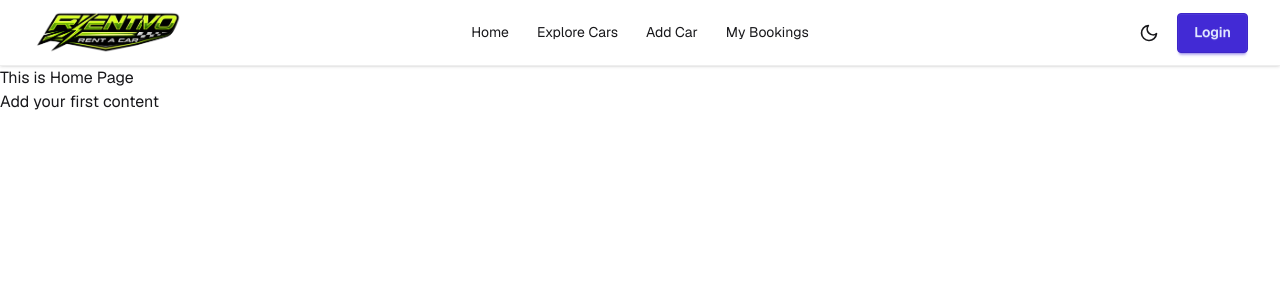
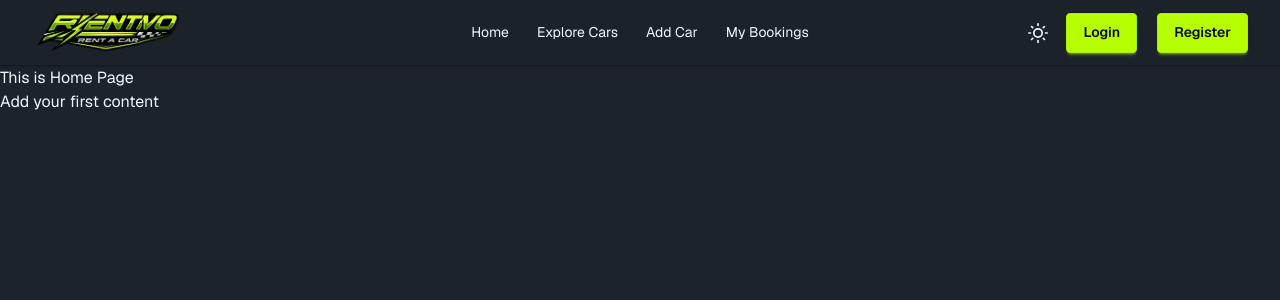
Before and after one commit to Asad-Chowdhury/rentivo_client, a Next.js app: page / in a window 1280 px wide. Shown: the top 300 px of the page. Built offline with nearby package versions, Linux system fonts and the light colour scheme.

Commit message:
Navbar completed

```diff
--- a/src/app/components/Navbar.jsx
+++ b/src/app/components/Navbar.jsx
@@ -27,6 +27,46 @@ const Logo = ({ className = "" }) => {
         <Image src={logo} alt="Rentivo" height={25} width={150} />
       </Link>
     </motion.div>
+  );
+};
+
+const ProfileDropdown = () => {
+  return (
+    <div className="dropdown dropdown-end">
+      <motion.button
+        tabIndex={0}
+        type="button"
+        className="btn btn-ghost btn-circle"
+        aria-label="Open user menu"
+        whileHover={{ scale: 1.06 }}
+        whileTap={{ scale: 0.94 }}
+      >
+        <span className="flex size-10 items-center justify-center rounded-full bg-primary text-primary-content">
+          <FiUser size={20} />
+        </span>
+      </motion.button>
+
+      <ul
+        tabIndex={0}
+        className="menu dropdown-content z-50 mt-3 w-56 rounded-box border border-base-300 bg-base-100 p-2 shadow"
+      >
+        {profileLinks.map((link) => (
+          <motion.li
+            key={link.href}
+            whileHover={{ x: 4 }}
+            transition={{ type: "spring", stiffness: 350, damping: 25 }}
+          >
+            <Link href={link.href}>{link.label}</Link>
+          </motion.li>
+        ))}
+        <motion.li
+          whileHover={{ x: 4 }}
+          transition={{ type: "spring", stiffness: 350, damping: 25 }}
+        >
+          <button type="button">Logout</button>
+        </motion.li>
+      </ul>
+    </div>
   );
 };
 
@@ -93,45 +133,20 @@ const Navbar = () => {
         <ThemeSwitcher />
 
         {isLoggedIn ? (
-          <div className="dropdown dropdown-end">
-            <motion.button
-              tabIndex={0}
-              type="button"
-              className="btn btn-ghost btn-circle avatar placeholder"
-              aria-label="Open user menu"
-              whileHover={{ scale: 1.06 }}
-              whileTap={{ scale: 0.94 }}
-            >
-              <div className="w-10 rounded-full bg-primary text-primary-content">
-                <FiUser size={20} />
-              </div>
-            </motion.button>
-            <ul
-              tabIndex={0}
-              className="menu dropdown-content z-50 mt-3 w-56 rounded-box border border-base-300 bg-base-100 p-2 shadow"
-            >
-              {profileLinks.map((link) => (
-                <motion.li
-                  key={link.href}
-                  whileHover={{ x: 4 }}
-                  transition={{ type: "spring", stiffness: 350, damping: 25 }}
-                >
-                  <Link href={link.href}>{link.label}</Link>
-                </motion.li>
-              ))}
-              <motion.li
-                whileHover={{ x: 4 }}
-                transition={{ type: "spring", stiffness: 350, damping: 25 }}
-              >
-                <button type="button">Logout</button>
-              </motion.li>
-            </ul>
-          </div>
+          <ProfileDropdown />
         ) : (
           <motion.div whileHover={{ scale: 1.04 }} whileTap={{ scale: 0.96 }}>
-            <Link href="/login" className="btn btn-primary btn-sm sm:btn-md">
-              Login
-            </Link>
+            <div className="flex gap-5">
+              <Link href="/login" className="btn btn-primary btn-sm sm:btn-md">
+                Login
+              </Link>
+              <Link
+                href="/register"
+                className="btn btn-primary btn-sm sm:btn-md"
+              >
+                Register
+              </Link>
+            </div>
           </motion.div>
         )}
       </div>
--- a/src/app/components/ThemeSwitcher.jsx
+++ b/src/app/components/ThemeSwitcher.jsx
@@ -1,23 +1,42 @@
 "use client";
 
 import { AnimatePresence, motion } from "framer-motion";
-import { useState } from "react";
+import { useEffect, useState } from "react";
 import { FiMoon, FiSun } from "react-icons/fi";
 
+const THEME_KEY = "theme";
+
+const getSavedTheme = () => {
+  if (typeof window === "undefined") {
+    return "dark";
+  }
+
+  const storedTheme = window.localStorage.getItem(THEME_KEY);
+
+  return storedTheme === "light" || storedTheme === "dark"
+    ? storedTheme
+    : "dark";
+};
+
 const ThemeSwitcher = () => {
-  const [isDark, setIsDark] = useState(false);
+  const [theme, setTheme] = useState(getSavedTheme);
+  const isDark = theme === "dark";
+
+  useEffect(() => {
+    document.documentElement.setAttribute("data-theme", theme);
+    window.localStorage.setItem(THEME_KEY, theme);
+  }, [theme]);
 
   return (
     <label
       className="btn btn-ghost btn-circle"
-      aria-label="Toggle light and dark theme"
+      aria-label={`Switch to ${isDark ? "light" : "dark"} theme`}
     >
       <input
         type="checkbox"
-        className="theme-controller sr-only"
-        value="dark"
+        className="sr-only"
         checked={isDark}
-        onChange={(event) => setIsDark(event.target.checked)}
+        onChange={(event) => setTheme(event.target.checked ? "dark" : "light")}
       />
       <AnimatePresence mode="wait" initial={false}>
         <motion.span
--- a/src/app/globals.css
+++ b/src/app/globals.css
@@ -1,11 +1,24 @@
 @import "tailwindcss";
 @plugin "daisyui" {
-  themes: light --default, dark;
+  themes: dark --default, light;
 }
 
 @theme inline {
   --font-sans: var(--font-geist-sans);
   --font-mono: var(--font-geist-mono);
+}
+
+:root,
+:root:has(input.theme-controller[value="light"]:checked),
+:root:has(input.theme-controller[value="dark"]:checked),
+[data-theme="light"],
+[data-theme="dark"] {
+  --color-primary: #b6ff00;
+  --color-primary-content: #0a0a0a;
+  --color-secondary: #0a0a0a;
+  --color-secondary-content: #ffffff;
+  --color-accent: #7cff2b;
+  --color-accent-content: #0a0a0a;
 }
 
 html {
--- a/src/app/layout.js
+++ b/src/app/layout.js
@@ -1,4 +1,5 @@
 import { Geist, Geist_Mono } from "next/font/google";
+import Script from "next/script";
 import "./globals.css";
 import Navbar from "./components/Navbar";
 
@@ -17,10 +18,32 @@ export const metadata = {
   description: "Next.js starter cleaned and theme system prepared.",
 };
 
+const themeInitScript = `
+  (() => {
+    try {
+      const storedTheme = localStorage.getItem("theme");
+      const theme = storedTheme === "light" || storedTheme === "dark" ? storedTheme : "dark";
+      document.documentElement.setAttribute("data-theme", theme);
+    } catch {
+      document.documentElement.setAttribute("data-theme", "dark");
+    }
+  })();
+`;
+
 export default function RootLayout({ children }) {
   return (
-    <html lang="en" className={`${geistSans.variable} ${geistMono.variable}`}>
+    <html
+      lang="en"
+      data-theme="dark"
+      suppressHydrationWarning
+      className={`${geistSans.variable} ${geistMono.variable}`}
+    >
       <body>
+        <Script
+          id="theme-init"
+          strategy="beforeInteractive"
+          dangerouslySetInnerHTML={{ __html: themeInitScript }}
+        />
         <header>
           <Navbar></Navbar>
         </header>
```
